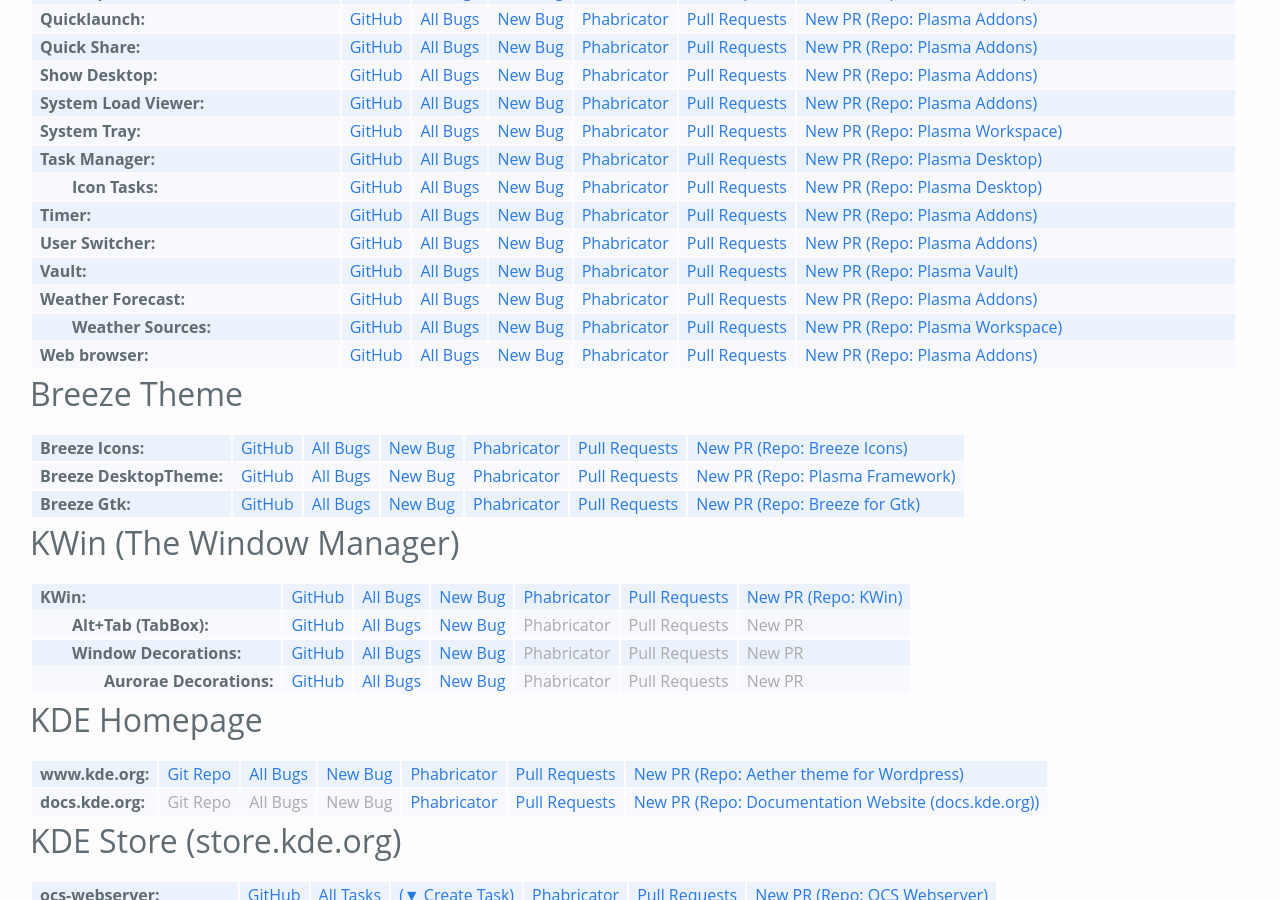
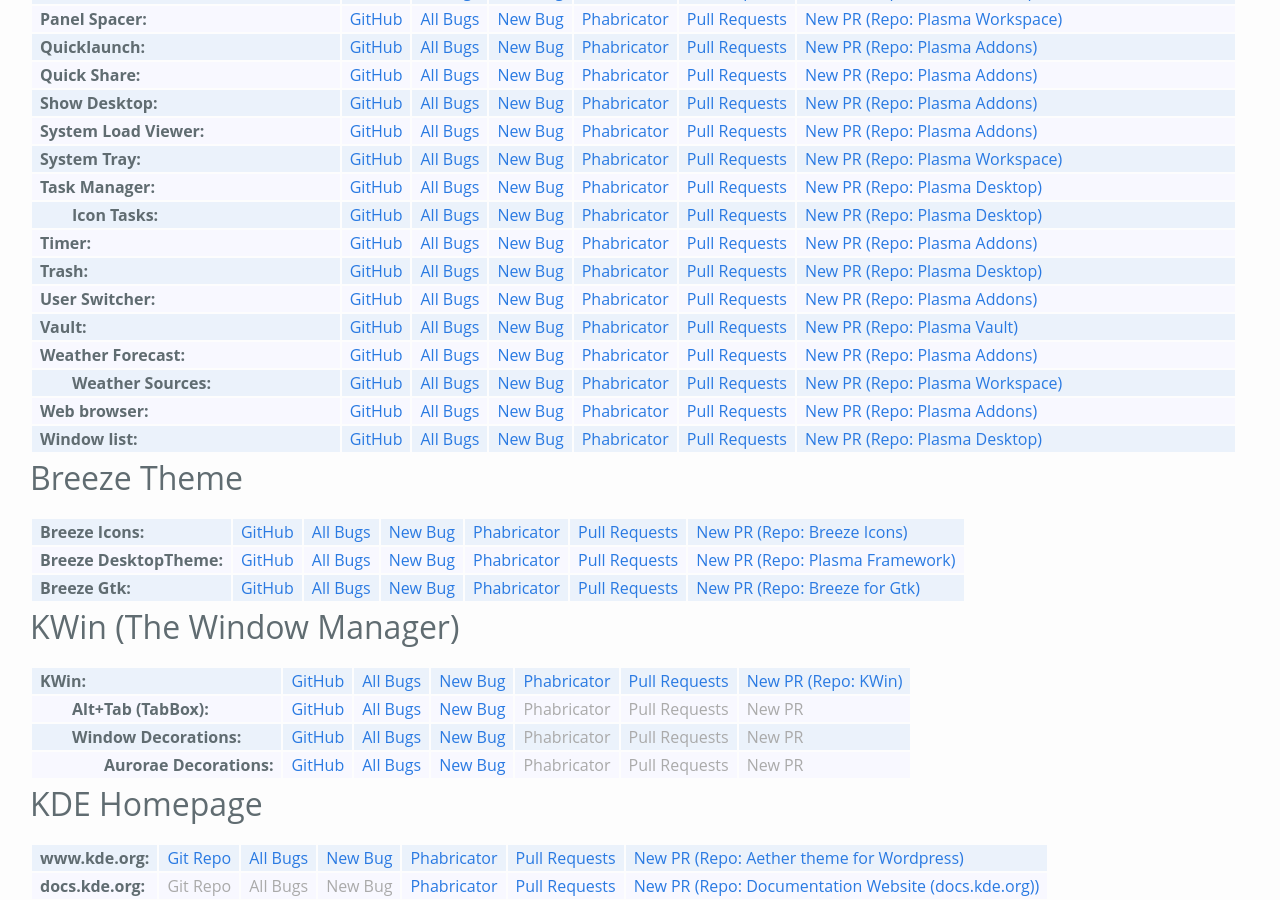
Before and after one commit to Zren/zren.github.io, a Jekyll site: the page built from kde_repos.md, in a window 1280 px wide and 900 px high, scrolled down 1726 px. Built offline with Jekyll 4.4.1, drawn with Linux system fonts in a browser that asks for light colours; some of the changed text lies outside the part shown.

Commit message:
Add the missing widgets from plasma-desktop

```diff
--- a/kde_repos.md
+++ b/kde_repos.md
@@ -188,6 +188,13 @@
 		{% include kdeRepoWorkspace.html
 			repoName='Activity Bar'
 			githubLink='https://github.com/KDE/plasma-workspace/tree/master/applets/activitybar'
+			product='plasmashell&component=Activity%20Switcher'
+		%}
+	</tr>
+	<tr>
+		{% include kdeRepoDesktop.html
+			repoName='[Show] Activities [Switcher]'
+			githubLink='https://github.com/KDE/plasma-desktop/tree/master/applets/showActivityManager'
 			product='plasmashell&component=Activity%20Switcher'
 		%}
 	</tr>
@@ -597,6 +604,13 @@
 		%}
 	</tr>
 	<tr>
+		{% include kdeRepoDesktop.html
+			repoName='Trash'
+			githubLink='https://github.com/KDE/plasma-desktop/tree/master/applets/trash'
+			product='plasmashell&component=general'
+		%}
+	</tr>
+	<tr>
 		{% include kdeRepoAddons.html
 			repoName='User Switcher'
 			githubLink='https://github.com/KDE/kdeplasma-addons/tree/master/applets/userswitcher'
@@ -632,6 +646,13 @@
 			repoName='Web browser'
 			githubLink='https://github.com/KDE/kdeplasma-addons/tree/master/applets/webbrowser'
 			product='kdeplasma-addons&component=webbrowser'
+		%}
+	</tr>
+	<tr>
+		{% include kdeRepoDesktop.html
+			repoName='Window list'
+			githubLink='https://github.com/KDE/plasma-desktop/tree/master/applets/window-list'
+			product='plasmashell&component=Window%20List'
 		%}
 	</tr>
 </table>
```
